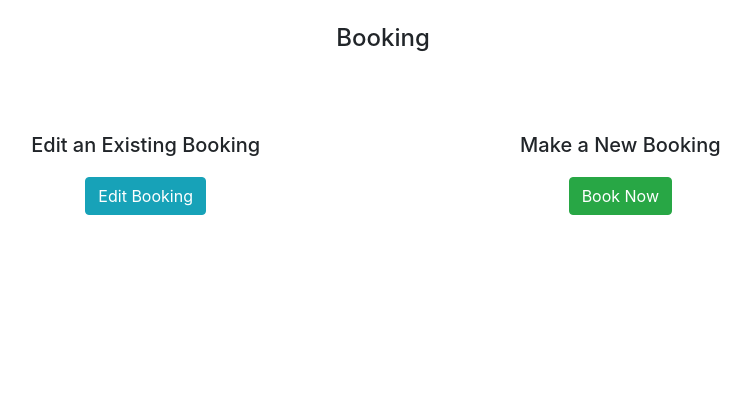
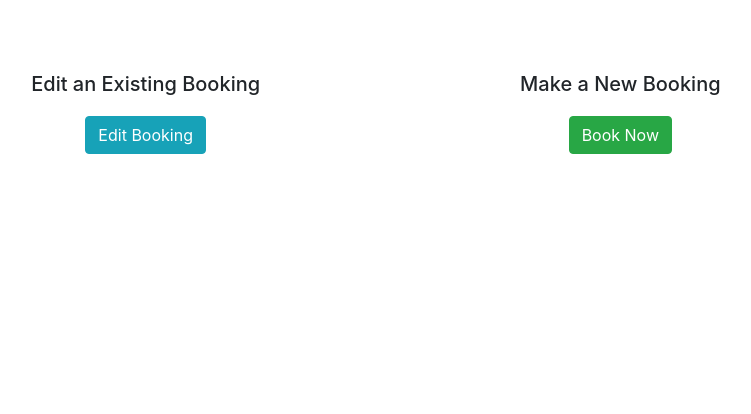
Before and after one commit to Code-Institute-Submissions/JamieT966-project-portfolio-4_SepResub, a Django app: page /booking/ in a window 1280 px wide. Shown: the part 76-490 px from the top of the page, without its empty margins (257-1008 px from the left). Run offline with Django 3.2, Linux system fonts and the light colour scheme.

```diff
--- a/booking/views.py
+++ b/booking/views.py
@@ -32,5 +32,6 @@ def MyBooking(request):
         reference_match = Booking.objects.filter(booking_id__icontains = book_ref)
         return render(request, 'my_booking.html', {'reference_match':reference_match})
     else:
+        # CURRENTLY BOOK_REF LINKED TO INPUT NOT BUTTON, HAVE TO FIND WAY TO GET THIS TO WORK BELOW
         # messages.error(request, 'This is not a recognised booking reference, please try again.')
         return render(request, 'my_booking.html')
--- a/templates/booking.html
+++ b/templates/booking.html
@@ -1,11 +1,6 @@
 {% extends "base.html" %}
 {% load static %}
 {% block content %}
-<div class="container">
-    <div class="col-12 text-center pt-4">
-        <h4>Booking</h4>
-    </div>
-</div>
 
 <div class="container-fluid pt-5">
     <div class="row align-items-center justify-content-center text-center">
```
